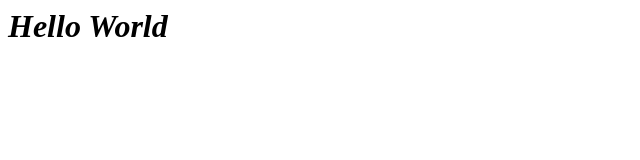
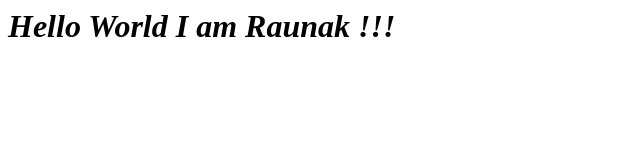
Before and after one commit to Funky00Fresh/red-hawk, a plain HTML site: page index.html in a window 1280 px wide. Shown: the whole page, without its empty margins (0-640 px from the left). Drawn offline with Linux system fonts and the light colour scheme.

Commit message:
text added

```diff
--- a/index.html
+++ b/index.html
@@ -1,4 +1,6 @@
 <html>
 <head> <title> test </title> </head>
-<body><p> <h1> <b> <i> Hello World </b> </i> </h1> </p> </body>
+<body><p> <h1> <b> <i> Hello World
+
+I am Raunak !!!</b> </i> </h1> </p> </body>
 </html>
```
